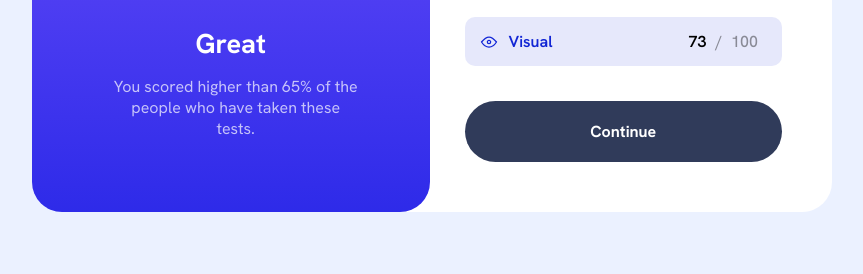
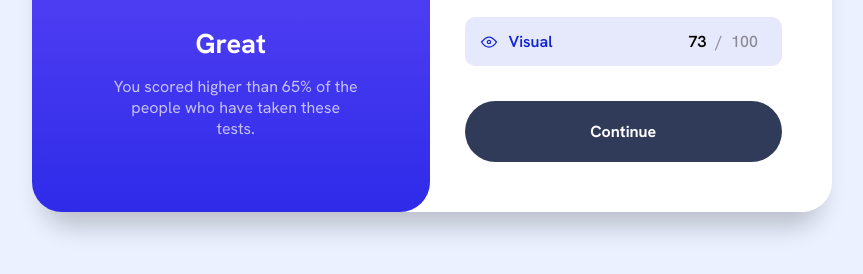
Before and after one commit to ayleo/results-challenge, a plain HTML site: page index.html in a window 1280 px wide. Shown: the part 438-712 px from the top of the page, without its empty margins (208-1071 px from the left). Drawn offline with Linux system fonts and the light colour scheme.

Commit message:
updated shadow

```diff
--- a/styles.css
+++ b/styles.css
@@ -27,6 +27,7 @@ body {
   flex-direction: row;
   align-items: center;
   gap: 5px;
+  box-shadow: 0 25px 25px -10px rgba(0, 0, 0, 0.2);
 }
 
 .leftdiv {
```
